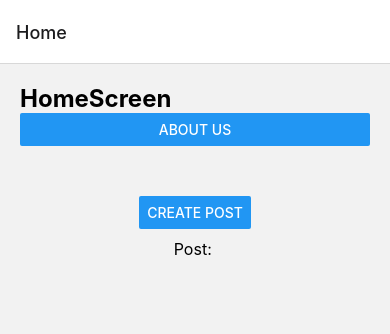
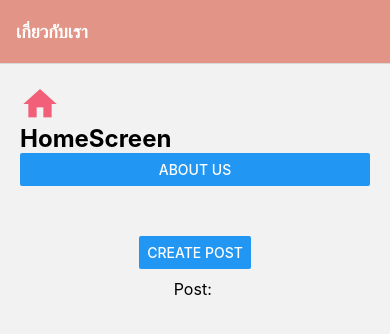
Before and after one commit to Nutthinun-526/ReactNativeTNI_2213111392, a React Native app: screen /Home in a window 390 px wide. Shown: the top 334 px of the page. Built offline with nearby package versions, Linux system fonts and the light colour scheme.

Commit message:
Practice3[31-08-2024]

```diff
--- a/App.tsx
+++ b/App.tsx
@@ -1,23 +1,39 @@
-import { View, Text } from 'react-native'
-import React from 'react'
+import { View, Text, StyleSheet } from "react-native";
+import React from "react";
 
-import HomeScreen from './screens/HomeScreen';
-import AboutScreen from './screens/AboutScreen';
-import { createNativeStackNavigator } from '@react-navigation/native-stack';
-import { NavigationContainer } from '@react-navigation/native';
-import CreatePostScreens from './screens/CreatePostScreens';
+import HomeScreen from "./screens/HomeScreen";
+import AboutScreen from "./screens/AboutScreen";
+import { createNativeStackNavigator } from "@react-navigation/native-stack";
+import { NavigationContainer } from "@react-navigation/native";
+import CreatePostScreens from "./screens/CreatePostScreens";
 
 export default function App(): React.JSX.Element {
-
   const HomeStack = createNativeStackNavigator();
 
   return (
     <NavigationContainer>
-      <HomeStack.Navigator initialRouteName='Home'>
-        <HomeStack.Screen name='Home' component={HomeScreen}/>
-        <HomeStack.Screen name='About' component={AboutScreen}/>
-        <HomeStack.Screen name='CreatePOst' component={CreatePostScreens}/>
+      {/* //title bar GLOBAL */}
+      <HomeStack.Navigator
+        initialRouteName="Home"
+        screenOptions={{
+          headerStyle: { backgroundColor: "#E29587" },
+          headerTintColor: "white",
+          headerTitleStyle: { fontWeight: "bold" },
+        }}
+      >
+        {/* //แต่ละหน้า */}
+        <HomeStack.Screen
+          name="Home"
+          component={HomeScreen}
+          options={{ title: "เกี่ยวกับเรา" }}
+        />
+        <HomeStack.Screen
+          name="About"
+          component={AboutScreen}/>
+        <HomeStack.Screen name="CreatePost" component={CreatePostScreens} />
       </HomeStack.Navigator>
     </NavigationContainer>
   );
-};
+}
+
+const styles = StyleSheet.create({});
--- a/package.json
+++ b/package.json
@@ -16,14 +16,15 @@
     "expo-status-bar": "~1.12.1",
     "react": "18.2.0",
     "react-native": "0.74.3",
+    "react-native-icons": "^0.7.1",
     "react-native-safe-area-context": "4.10.5",
     "react-native-screens": "3.31.1",
-    "react-native-vector-icons": "^10.1.0",
-    "save": "^2.9.0"
+    "react-native-vector-icons": "^10.1.0"
   },
   "devDependencies": {
     "@babel/core": "^7.20.0",
     "@types/react": "~18.2.45",
+    "@types/react-native-vector-icons": "^6.4.18",
     "typescript": "^5.1.3"
   },
   "private": true
--- a/screens/HomeScreen.tsx
+++ b/screens/HomeScreen.tsx
@@ -1,7 +1,9 @@
 import { Button, StyleSheet, Text, View } from "react-native";
 import React from "react";
+import MaterialIcon from 'react-native-vector-icons/MaterialIcons'
 
 const HomeScreen = ({ navigation , route}: any): React.JSX.Element => {
+  //send information to about screen
   const gotoAbout = () => {
     navigation.navigate("About", {
       companyName: "Thai-Nichi Institute of Technology",
@@ -11,6 +13,7 @@
 
   return (
     <View style={styles.container}>
+      <MaterialIcon name="home" size={40} color={'#F15F79'}/>
       <Text style={styles.header}>HomeScreen</Text>
       <Button title="About us" onPress={gotoAbout} />
       <View style={styles.postContainer}>
```
Also changed, not shown: 1 other file (tests, documents, lock files or other folders).
